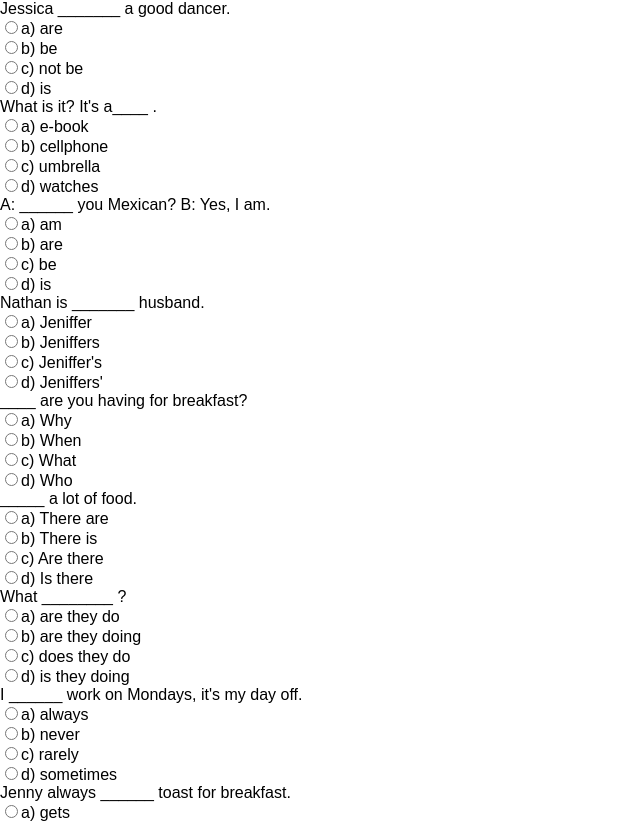
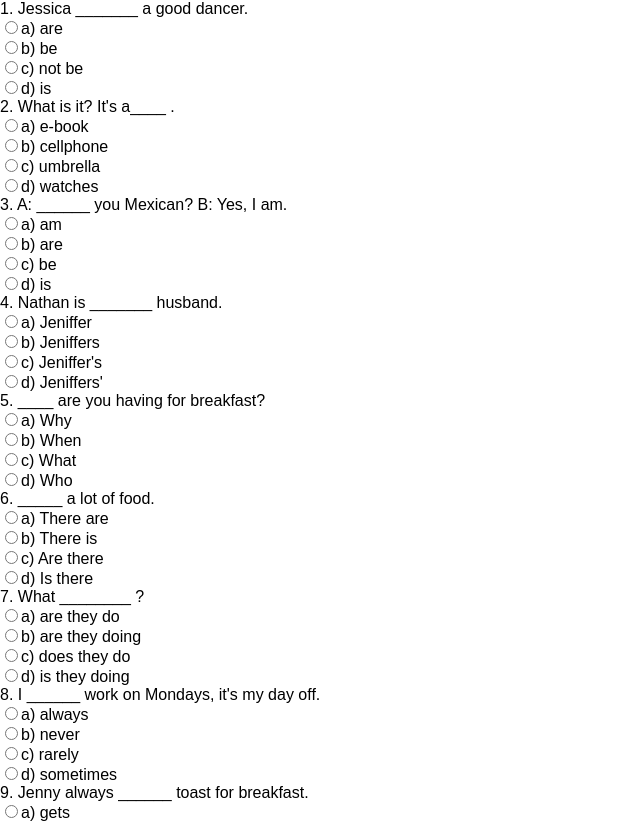
Before and after one commit to grochadc/filex-placement-exam, a React (Create React App) app: page / in a window 1280 px wide. Shown: the top 823 px of the page, without its empty margins (0-640 px from the left). Built offline with nearby package versions, Linux system fonts and the light colour scheme.

Commit message:
Add a dot after each question number

```diff
--- a/src/components/Question.js
+++ b/src/components/Question.js
@@ -12,7 +12,7 @@ class Question extends Component {
   render() {
     return (
       <div className="question">
-        {this.props.info.title}
+        {this.props.index+1}{'. '}{this.props.info.title}
 
         <div>{this.props.info.options.map((option, i)  =>
           <Option
```
